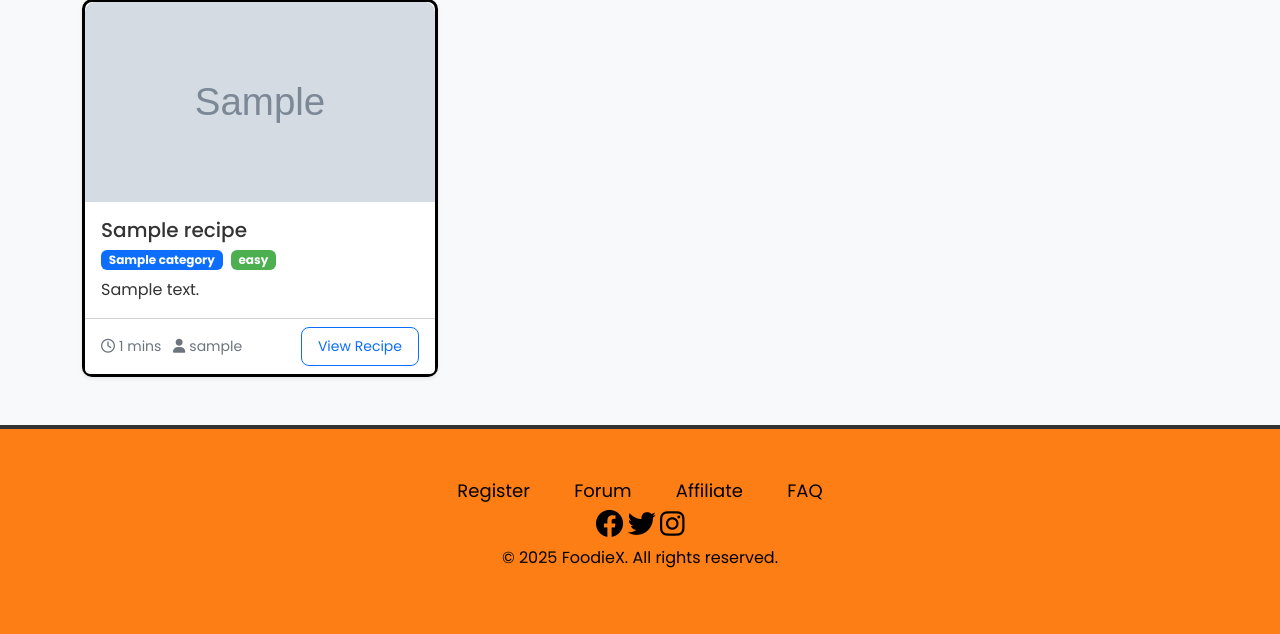
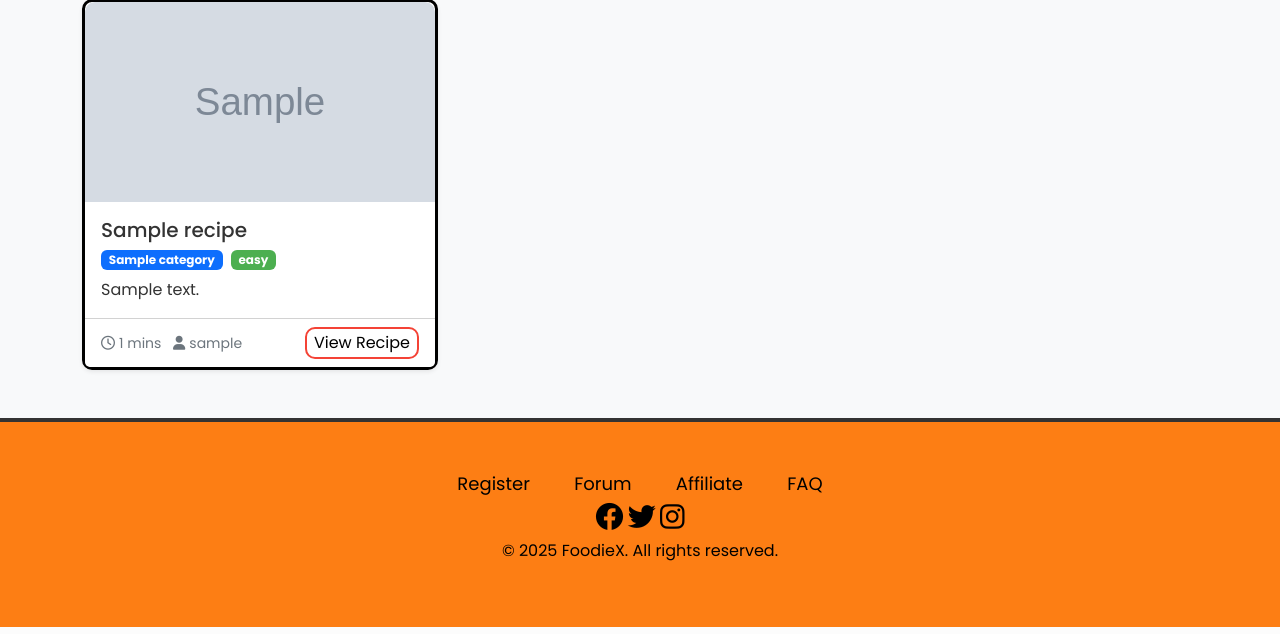
Before and after one commit to Iam-samyog/FoodieX, a Django app: page / in a window 1280 px wide. Shown: the part 341-975 px from the top of the page. Run offline with Django 5.2, Linux system fonts and the light colour scheme; tables that the repository leaves empty hold one stand-in row (values such as "Sample post"); grey boxes marked "Sample" are stand-in pictures.

Commit message:
Made the button of the View Recipe according to UI

```diff
--- a/static/css/style.css
+++ b/static/css/style.css
@@ -152,7 +152,24 @@ footer .social-media a {
     font-size: 2rem;
     font-weight: 600;
 }
+a{
+    text-decoration: none;
+}
+.btn-oranger{
+    border:2px solid  #f44336;
+    color:black;
+    padding:2px 7px;
+    border-radius: 10px;
 
+}
+.btn-oranger:hover{
+    background-color: #f44336;
+    color:black;
+    border:2px solid black;
+    padding:2px 7px;
+    border-radius: 10px;
+
+}
 /* Search Form */
 .search-form {
     padding: 15px;
--- a/templates/recipes/recipe_list.html
+++ b/templates/recipes/recipe_list.html
@@ -64,7 +64,7 @@
                             <i class="far fa-clock me-1"></i>{{ recipe.cooking_time }} mins
                             <i class="fas fa-user ms-2 me-1"></i>{{ recipe.author }}
                         </small>
-                        <a href="{% url 'recipe_detail' recipe.pk %}" class="btn btn-sm btn-outline-primary">View Recipe</a>
+                        <a href="{% url 'recipe_detail' recipe.pk %}" class=" btn-oranger">View Recipe</a>
                     </div>
                 </div>
             </div>
```
